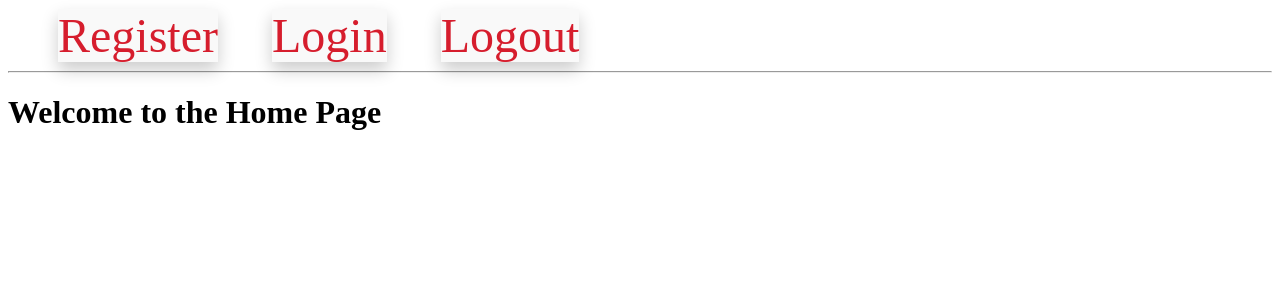
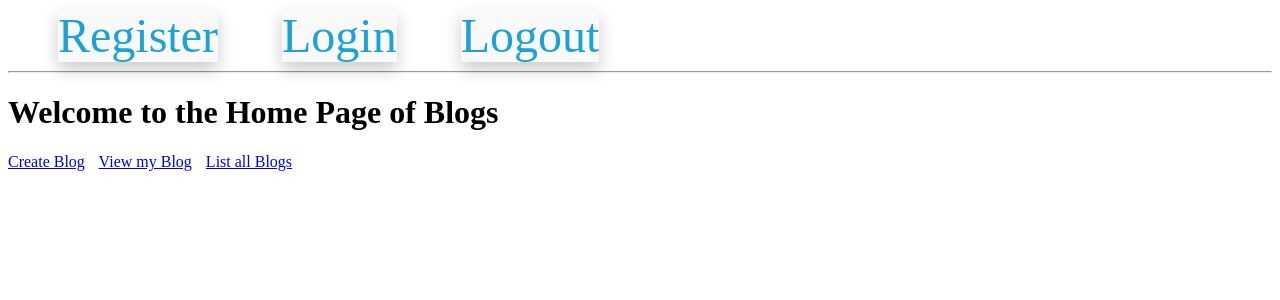
Before and after one commit to Himanshu4782652/blogging_website, a Flask app: page /blogs in a window 1280 px wide. Shown: the top 300 px of the page. Run offline with Flask 3, Linux system fonts and the light colour scheme; a user stored in the database is signed in.

Commit message:
added create blog

```diff
--- a/routes.py
+++ b/routes.py
@@ -1,9 +1,21 @@
 from datetime import datetime
-
 from flask import Flask, render_template, request, redirect, url_for
 from flask_login import login_required, current_user, login_user, logout_user
+from models import UserModel, BlogModel, db, login, CategoryMaster
 
-from models import UserModel, db, login  # CategoryMaster, BlogModel, BlogComment
+global_all_category_no = []
+global_all_category_name = []
+
+
+def get_all_categories():
+    global global_all_category_no, global_all_category_name
+    all_category_info = db.session.query(
+        CategoryMaster.category_id, CategoryMaster.category_name
+    ).all()
+    if all_category_info:
+        global_all_category_no, global_all_category_name = zip(*all_category_info)
+    else:
+        global_all_category_no, global_all_category_name = [], []
 
 
 def create_app():
@@ -32,7 +44,7 @@ app = create_app()
 @app.route("/register", methods=["GET", "POST"])
 def register():
     if current_user.is_authenticated:
-        return redirect("/blogs")
+        return redirect(url_for("blogs"))
 
     if request.method == "POST":
         email = request.form.get("email")
@@ -48,40 +60,74 @@ def register():
         db.session.add(user)
         db.session.commit()
 
-        return redirect("/blogs")
+        return redirect(url_for("blogs"))
+
     return render_template("register.html")
 
 
 @app.route("/login", methods=["POST", "GET"])
 def login():
     if current_user.is_authenticated:
-        return redirect('/blogs')
+        return redirect(url_for("blogs"))
 
     if request.method == "POST":
         email = request.form.get("email")
         password = request.form.get("password")
         user = UserModel.query.filter_by(email=email).first()
 
-        if user is not None and user.check_password(request.form.get("password")):
+        if user is not None and user.check_password(password):
             login_user(user)
-            return redirect("/blogs")
+            return redirect(url_for("blogs"))
         else:
             return "Invalid email or password"
-        return render_template("/register.html")
-    return render_template("/login.html")
+
+    return render_template("login.html")
 
 
 @app.route("/logout")
 def logout():
     logout_user()
-    return redirect("/register")
+    return redirect(url_for("login"))
 
 
 @app.route("/blogs")
 def blogs():
     if current_user.is_authenticated:
-        return render_template("/list_all_blogs.html")
-    return render_template("register.html")
+        return render_template("blogs_home.html")
+    return redirect(url_for("register"))
+
+
+@app.route("/createBlog", methods=["GET", "POST"])
+@login_required
+def create_blog():
+    # Call the get_all_categories function to populate global variables
+    get_all_categories()
+
+    if request.method == "POST":
+        category_id = request.form.get("category_id")
+        blog_text = request.form.get("blog_text")
+        today = datetime.now()
+        blog_user_id = current_user.id
+        blog_read_count = 0
+        blog_rating_count = 0
+
+        new_blog = BlogModel(
+            category_id=category_id,
+            blog_user_id=blog_user_id,
+            blog_text=blog_text,
+            blog_creation_date=today,
+            blog_read_count=blog_read_count,
+            blog_rating_count=blog_rating_count,
+        )
+        db.session.add(new_blog)
+        db.session.commit()
+        return redirect(url_for("blogs"))
+    else:
+        return render_template(
+            "create_blog.html",
+            all_category_id=global_all_category_no,
+            all_category_name=global_all_category_name,
+        )
 
 
 if __name__ == "__main__":
--- a/templates/base.html
+++ b/templates/base.html
@@ -6,7 +6,7 @@
     <title>Blog Website</title>
     <style>
         nav a {
-            color: #d61d2d;
+            color: #1da2d6;
             font-size: 3em;
             margin-left: 50px;
             text-decoration: none;
@@ -16,7 +16,7 @@
         }
 
         nav a:hover {
-            background-color: #fbffff;
+            background-color: #146092;
             color: #92141e;
         }
     </style>
--- /dev/null
+++ b/templates/blogs_home.html
@@ -0,0 +1,15 @@
+{% extends 'base.html' %}
+
+{% block content %}
+<style>
+  a {
+    margin-right: 10px;
+  }
+</style>
+
+<h1>Welcome to the Home Page of Blogs</h1>
+<a href="{{ url_for('create_blog') }}">Create Blog</a>
+<a href="#">View my Blog</a>
+<a href="#">List all Blogs</a>
+
+{% endblock %}
--- a/templates/list_all_blogs.html
+++ /dev/null
@@ -1,3 +0,0 @@
-{% extends 'base.html' %} {% block content %}
-<h1>Welcome to the Home Page</h1>
-{%endblock%}
```
Also changed, not shown: templates/create_blog.html (added, +47 -0 lines), instance/data.db.
